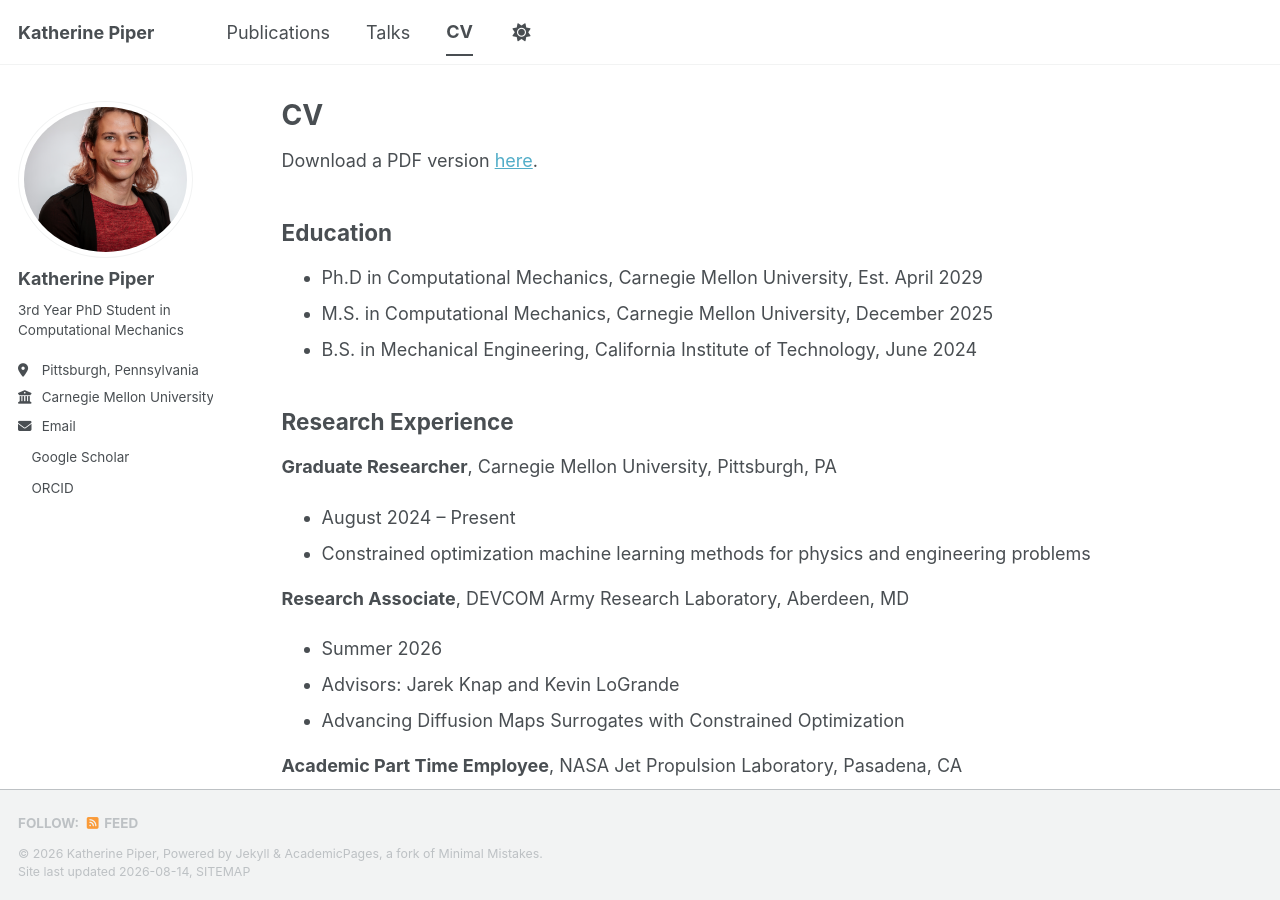
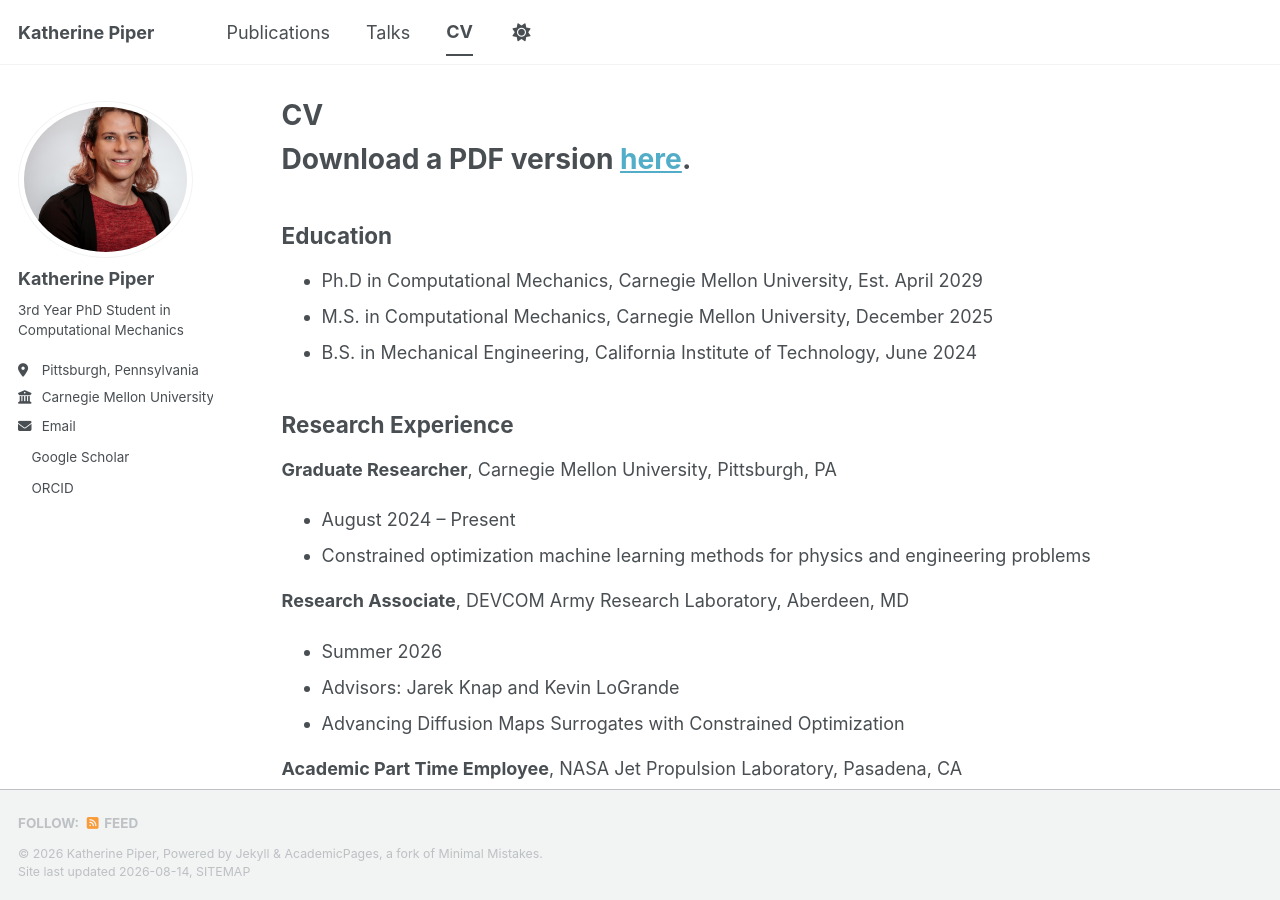
Before and after one commit to kbpiperphd/kbpiperphd.github.io, a Jekyll site: the page built from _pages/cv.md, in a window 1280 px wide and 900 px high. Built offline with Jekyll 4.4.1, drawn with Linux system fonts in a browser that asks for light colours; a style sheet for code colours, icons or effects is not loaded.

Commit message:
Update cv.md

```diff
--- a/_pages/cv.md
+++ b/_pages/cv.md
@@ -9,7 +9,7 @@ redirect_from:
 
 {% include base_path %}
 
-Download a PDF version [here](/files/Piper_CV.pdf).
+# Download a PDF version [here](/files/Piper_CV.pdf).
 
 ## Education
 
```
